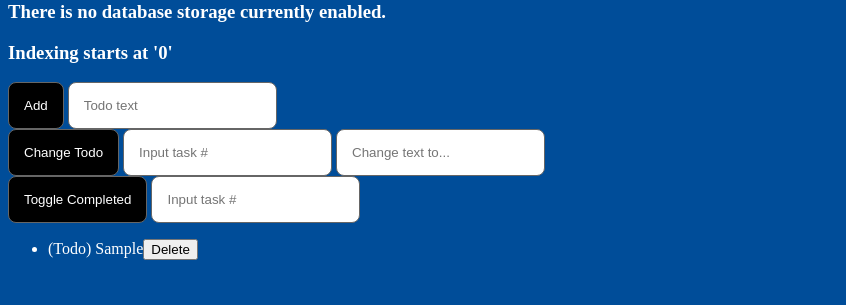
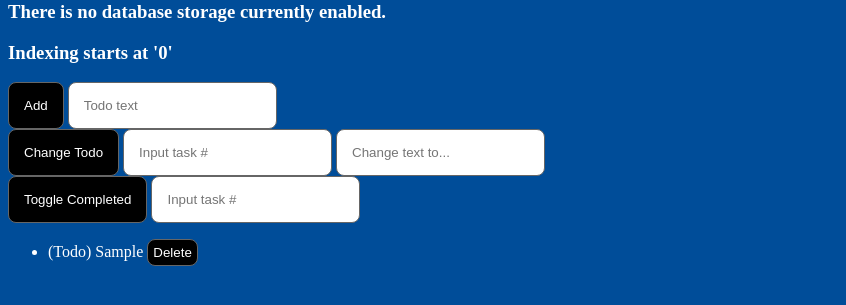
Before and after one commit to JustinOliver/todoList, a plain HTML site: page index.html in a window 1280 px wide. Both pictures are taken after typing "Sample" into the empty fields and a click on the button "Add". Shown: the part 79-384 px from the top of the page, without its empty margins (0-846 px from the left). Drawn offline with Linux system fonts and the light colour scheme.

Commit message:
Changed js to display different text

```diff
--- a/script.js
+++ b/script.js
@@ -78,9 +78,9 @@ var view = {
       var todoTextWithCompletion = '';
 
       if (todo.completed === true) {
-        todoTextWithCompletion = '(Done) ' + todo.todoText;
+        todoTextWithCompletion = '(Done) ' + todo.todoText + '    ';
       } else {
-        todoTextWithCompletion = '(Todo) ' + todo.todoText;
+        todoTextWithCompletion = '(Todo) ' + todo.todoText + '    ';
       }
 
       todoLi.id = position;
--- a/styles.css
+++ b/styles.css
@@ -25,3 +25,11 @@ input {
     background-color: white;
     color: #004d99;
 }
+
+.deleteButton{
+	background-color: black;
+	border: 1px solid #666;
+	color: white;
+	border-radius: 8px;
+	padding: 5px;
+}
```
